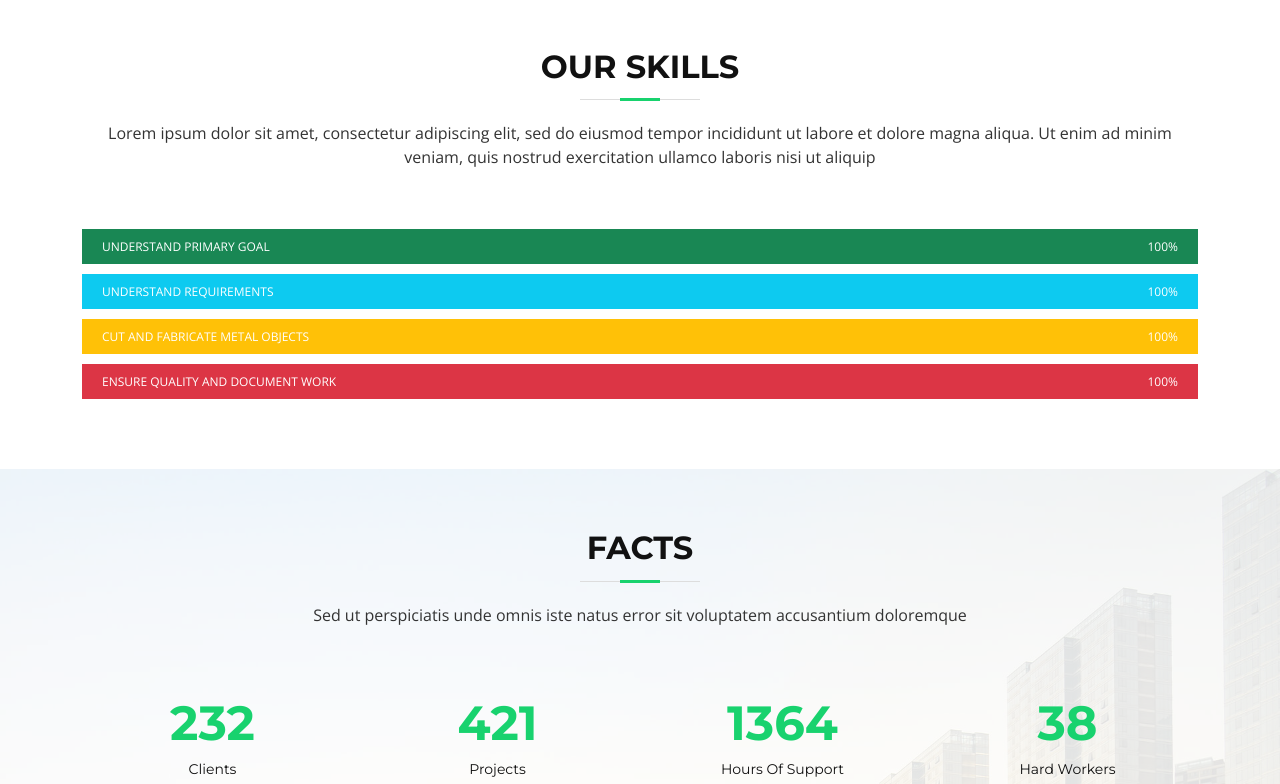
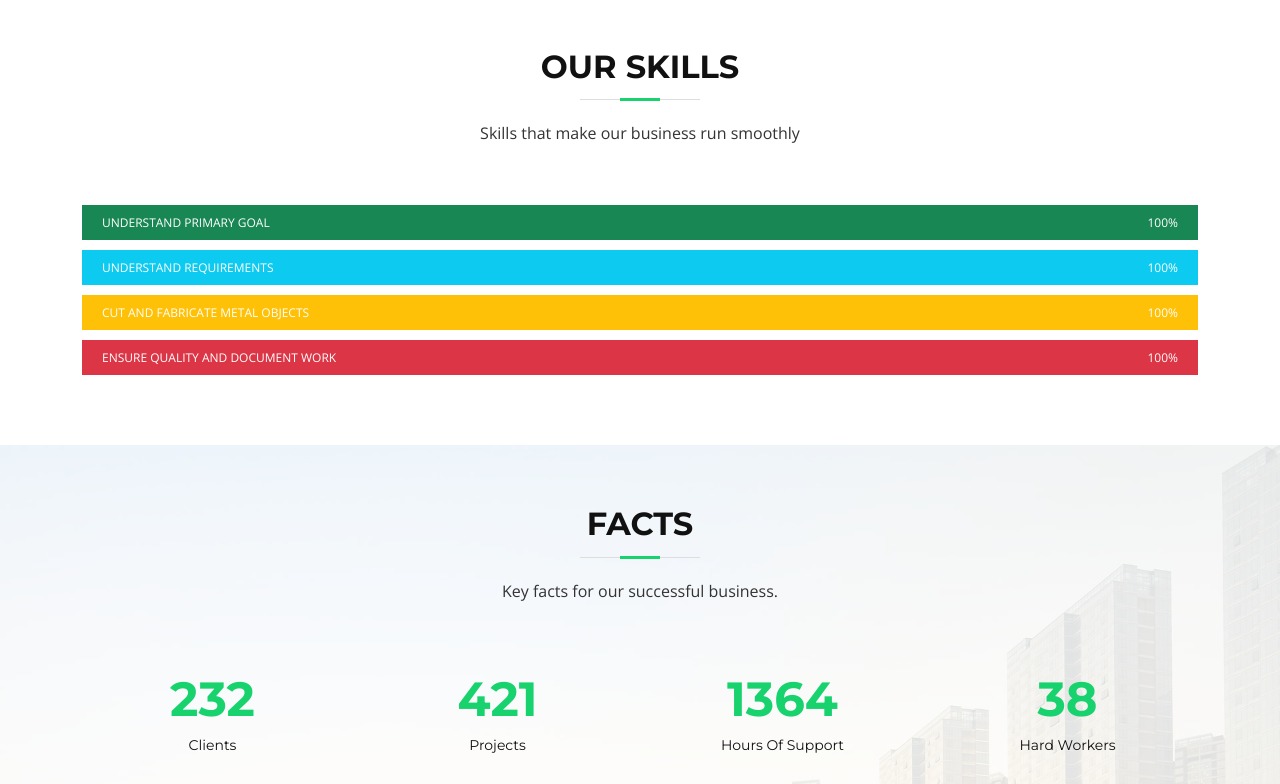
Before and after one commit to patilfabricators/patilfabricators.github.io, a plain HTML site: page index.html in a window 1280 px wide. Shown: the part 2400-3184 px from the top of the page. Drawn offline with nearby package versions, Linux system fonts and the light colour scheme.

Commit message:
changing lorem sections

```diff
--- a/index.html
+++ b/index.html
@@ -6,7 +6,7 @@
   <meta content="width=device-width, initial-scale=1.0" name="viewport">
 
   <title>Patil Fabricators</title>
-  <meta content="" name="description">
+  <meta content="We provide all metal fabrication services. Build structures with Patil Fabrications." name="description">
   <meta content="" name="keywords">
 
   <!-- Favicons -->
@@ -310,7 +310,7 @@
       <div class="container" data-aos="fade-up">
         <header class="section-header">
           <h3>Our Skills</h3>
-          <p>Lorem ipsum dolor sit amet, consectetur adipiscing elit, sed do eiusmod tempor incididunt ut labore et dolore magna aliqua. Ut enim ad minim veniam, quis nostrud exercitation ullamco laboris nisi ut aliquip</p>
+          <p>Skills that make our business run smoothly</p>
         </header>
 
         <div class="skills-content">
@@ -350,7 +350,7 @@
 
         <header class="section-header">
           <h3>Facts</h3>
-          <p>Sed ut perspiciatis unde omnis iste natus error sit voluptatem accusantium doloremque</p>
+          <p>Key facts for our successful business.</p>
         </header>
 
         <div class="row counters">
@@ -2087,7 +2087,7 @@
           <div class="col-lg-4 col-md-6 footer-links">
             <h4>Useful Links</h4>
             <ul>
-              <li><i class="bi bi-chevron-right"></i> <a href="#home">Home</a></li>
+              <li><i class="bi bi-chevron-right"></i> <a href="#hero">Home</a></li>
               <li><i class="bi bi-chevron-right"></i> <a href="#about">About us</a></li>
               <li><i class="bi bi-chevron-right"></i> <a href="#services">Services</a></li>
               <li><i class="bi bi-chevron-right"></i> <a href="#skills">Our Skills</a></li>
```
